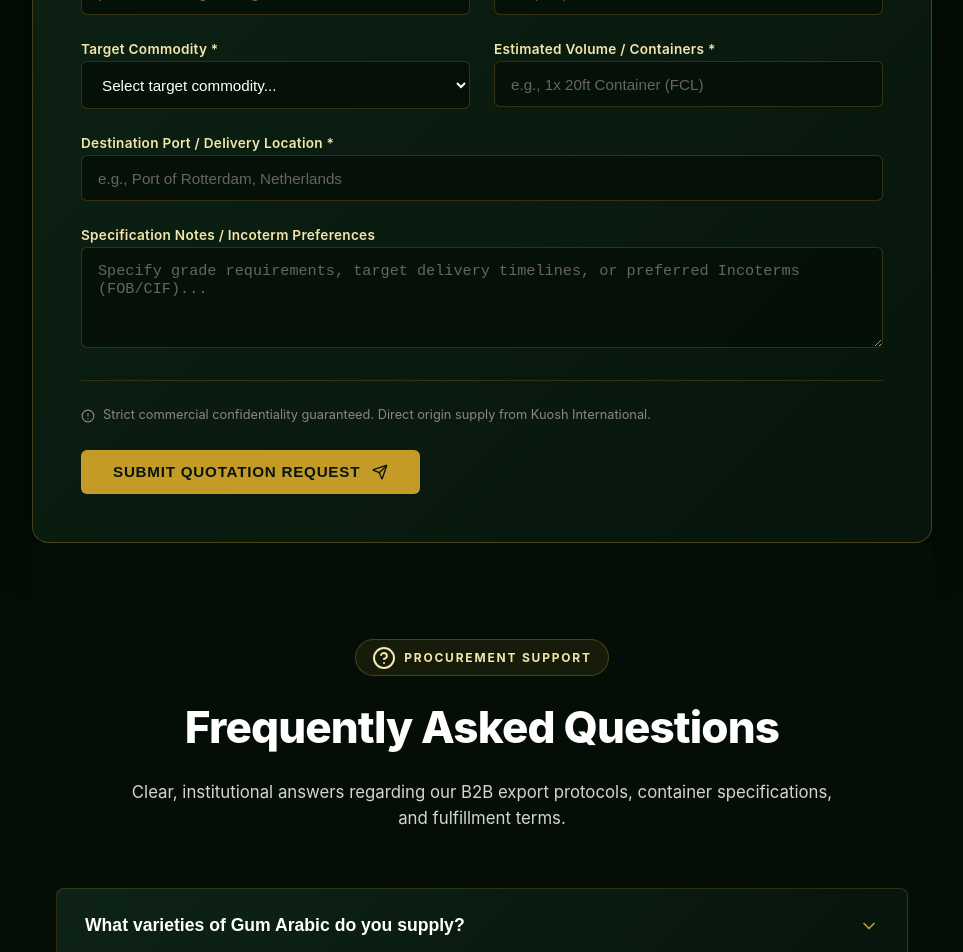
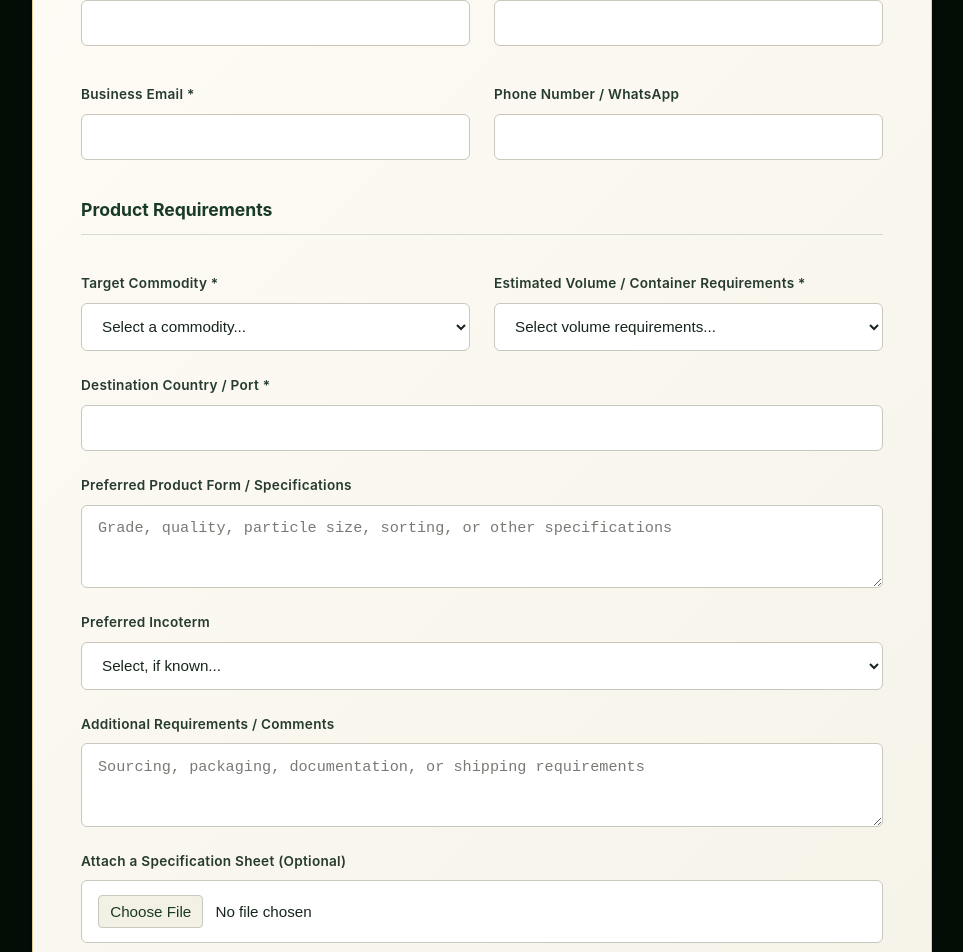
Before and after one commit to Makispear/Koush-International-Natural-Gum-FE, a React (Vite) app: page /quote in a window 1280 px wide. Shown: the part 780-1732 px from the top of the page, without its empty margins (158-1121 px from the left). Built offline with nearby package versions, Linux system fonts and the light colour scheme.

Commit message:
change form color

```diff
--- a/src/components/contact/requestQuote.css
+++ b/src/components/contact/requestQuote.css
@@ -54,11 +54,11 @@
 
 /* RFQ Card */
 .rfq-card {
-  background: linear-gradient(135deg, #0d2315 0%, #07150c 100%);
-  border: 1px solid rgba(197, 155, 39, 0.3);
+  background: linear-gradient(135deg, #fffdf7 0%, #f5f2e8 100%);
+  border: 1px solid rgba(197, 155, 39, 0.45);
   border-radius: 1rem;
   padding: 3rem;
-  box-shadow: 0 20px 40px rgba(0, 0, 0, 0.6);
+  box-shadow: 0 20px 40px rgba(0, 0, 0, 0.35);
 }
 
 .rfq-card-header {
@@ -68,11 +68,11 @@
 
 .rfq-tag {
   display: inline-block;
-  background-color: rgba(197, 155, 39, 0.1);
-  border: 1px solid rgba(197, 155, 39, 0.3);
+  background-color: #f3edd8;
+  border: 1px solid rgba(197, 155, 39, 0.4);
   padding: 0.35rem 1rem;
   border-radius: 9999px;
-  color: #f3e5ab;
+  color: #705710;
   font-size: 0.75rem;
   font-weight: 700;
   text-transform: uppercase;
@@ -83,13 +83,13 @@
 .rfq-title {
   font-size: clamp(2rem, 3vw, 2.5rem);
   font-weight: 800;
-  color: #ffffff;
+  color: #102719;
   margin-bottom: 0.75rem;
   letter-spacing: -0.02em;
 }
 
 .rfq-subtitle {
-  color: #a8a29e;
+  color: #586258;
   font-size: 1rem;
   line-height: 1.6;
   max-width: 40rem;
@@ -102,10 +102,20 @@
   gap: 1.5rem;
 }
 
+.form-section-heading {
+  grid-column: 1 / -1;
+  margin: 0.75rem 0 0;
+  padding-bottom: 0.65rem;
+  border-bottom: 1px solid rgba(17, 54, 32, 0.16);
+  color: #183a26;
+  font-size: 1.1rem;
+}
+
 .form-group {
+  min-width: 0;
   display: flex;
   flex-direction: column;
-  gap: 0.5srem;
+  gap: 0.5rem;
 }
 
 .form-group.full-width {
@@ -115,18 +125,25 @@
 .form-group label {
   font-size: 0.85rem;
   font-weight: 600;
-  color: #f3e5ab;
+  color: #263b2d;
   letter-spacing: 0.02em;
+}
+
+.form-group:not(.full-width) label {
+  display: flex;
+  min-height: 2.6em;
+  align-items: flex-end;
 }
 
 .form-group input,
 .form-group select,
 .form-group textarea {
-  background-color: rgba(4, 14, 7, 0.8);
-  border: 1px solid rgba(197, 155, 39, 0.25);
+  background-color: #ffffff;
+  border: 1px solid #c9c8bd;
   border-radius: 0.375rem;
   padding: 0.85rem 1rem;
-  color: #ffffff;
+  color: #17251b;
+  color-scheme: light;
   font-size: 0.95rem;
   transition:
     border-color 0.2s ease,
@@ -138,18 +155,33 @@
 .form-group select:focus,
 .form-group textarea:focus {
   outline: none;
-  border-color: #c59b27;
-  box-shadow: 0 0 0 3px rgba(197, 155, 39, 0.15);
+  border-color: #98771c;
+  box-shadow: 0 0 0 3px rgba(197, 155, 39, 0.2);
 }
 
 .form-group input::placeholder,
 .form-group textarea::placeholder {
-  color: #686461;
+  color: #777b74;
+}
+
+.file-upload-note {
+  color: #646d64;
+  font-size: 0.8rem;
 }
 
 .form-group select option {
-  background-color: #0d2315;
-  color: #ffffff;
+  background-color: #ffffff;
+  color: #17251b;
+}
+
+.form-group input[type="file"]::file-selector-button {
+  margin-right: 0.75rem;
+  padding: 0.45rem 0.7rem;
+  border: 1px solid #c9c8bd;
+  border-radius: 0.25rem;
+  color: #183a26;
+  background-color: #f3f0e5;
+  cursor: pointer;
 }
 
 /* Form Footer */
@@ -160,16 +192,21 @@
   justify-content: space-between;
   gap: 1.5rem;
   flex-wrap: wrap;
-  border-top: 1px solid rgba(197, 155, 39, 0.2);
+  border-top: 1px solid rgba(17, 54, 32, 0.16);
   padding-top: 1.5rem;
 }
 
 .form-privacy-note {
   display: flex;
-  align-items: center;
+  align-items: flex-start;
   gap: 0.5rem;
   font-size: 0.8rem;
-  color: #8c8581;
+  color: #596258;
+}
+
+.form-privacy-note svg {
+  flex-shrink: 0;
+  margin-top: 0.1rem;
 }
 
 .rfq-submit-btn {
@@ -219,30 +256,30 @@
 .rfq-success-state h3 {
   font-size: 1.75rem;
   font-weight: 700;
-  color: #ffffff;
+  color: #102719;
 }
 
 .rfq-success-state p {
-  color: #d6d3d1;
+  color: #4f5c52;
   max-width: 32rem;
   line-height: 1.6;
 }
 
 .success-email-note {
   font-size: 0.9rem;
-  color: #a8a29e;
+  color: #596258;
 }
 
 .success-email-note a {
-  color: #f3e5ab;
+  color: #735810;
   text-decoration: underline;
 }
 
 .rfq-reset-btn {
   margin-top: 1rem;
   background-color: transparent;
-  border: 1px solid rgba(197, 155, 39, 0.4);
-  color: #f3e5ab;
+  border: 1px solid rgba(17, 54, 32, 0.35);
+  color: #183a26;
   padding: 0.6rem 1.25rem;
   border-radius: 0.375rem;
   font-weight: 600;
@@ -251,7 +288,7 @@
 }
 
 .rfq-reset-btn:hover {
-  background-color: rgba(197, 155, 39, 0.1);
+  background-color: rgba(197, 155, 39, 0.12);
 }
 
 /* Responsive adjustments */
@@ -268,6 +305,11 @@
     grid-column: span 1;
   }
 
+  .form-group:not(.full-width) label {
+    display: block;
+    min-height: 0;
+  }
+
   .rfq-form-footer {
     flex-direction: column;
     align-items: stretch;
--- a/src/components/contact/requestQuote.jsx
+++ b/src/components/contact/requestQuote.jsx
@@ -15,9 +15,14 @@ export default function RequestQuote() {
 
   const handleSubmit = async (e) => {
     e.preventDefault();
+    const formData = new FormData(e.target);
+    const attachment = formData.get("attachment");
+    if (attachment instanceof File && attachment.size > 1_000_000) {
+      alert("Please upload a file smaller than 1 MB.");
+      return;
+    }
+
     setLoading(true);
-
-    const formData = new FormData(e.target);
     formData.append(
       "access_key",
       import.meta.env.VITE_WEB3FORMS_ACCESS_KEY ||
@@ -82,9 +87,9 @@ export default function RequestQuote() {
             <span className="rfq-tag">Institutional Procurement</span>
             <h2 className="rfq-title">Request for Quotation (RFQ)</h2>
             <p className="rfq-subtitle">
-              Submit your container allocation requirements. Our trade desk
-              responds within 24 business hours with formal pricing and origin
-              availability.
+              Submit your product and shipment requirements. Our team will
+              review your inquiry and coordinate pricing, availability, and
+              export arrangements based on your specifications.
             </p>
           </div>
 
@@ -93,11 +98,12 @@ export default function RequestQuote() {
               <CheckCircle2 size={48} className="success-icon" />
               <h3>RFQ Successfully Transmitted</h3>
               <p>
-                Thank you for your inquiry. Our export desk has received your
-                container allocation request and will contact you shortly.
+                Thank you for your inquiry. Our team will review your
+                requirements and follow up regarding availability and a
+                quotation.
               </p>
               <p className="success-email-note">
-                Need to attach documents or modify your request? Email us
+                Need to update your inquiry or send a larger document? Email us
                 directly at{" "}
                 <a href="mailto:info@kuoshinternational.com">
                   info@kuoshinternational.com
@@ -111,50 +117,39 @@ export default function RequestQuote() {
               </button>
             </div>
           ) : (
-            <form onSubmit={handleSubmit} className="rfq-form">
+            <form
+              onSubmit={handleSubmit}
+              className="rfq-form"
+              encType="multipart/form-data"
+            >
               <div className="rfq-form-grid">
+                <h3 className="form-section-heading full-width">
+                  Contact Information
+                </h3>
+
                 <div className="form-group">
                   <label htmlFor="name">Full Name *</label>
-                  <input
-                    type="text"
-                    id="name"
-                    name="name"
-                    required
-                    placeholder="e.g., Jonathan Vance"
-                  />
+                  <input type="text" id="name" name="name" required />
                 </div>
 
                 <div className="form-group">
                   <label htmlFor="company">Company / Organization *</label>
-                  <input
-                    type="text"
-                    id="company"
-                    name="company"
-                    required
-                    placeholder="e.g., Global Ingredients Ltd."
-                  />
+                  <input type="text" id="company" name="company" required />
                 </div>
 
                 <div className="form-group">
                   <label htmlFor="email">Business Email *</label>
-                  <input
-                    type="email"
-                    id="email"
-                    name="email"
-                    required
-                    placeholder="procurement@globalingredients.com"
-                  />
+                  <input type="email" id="email" name="email" required />
                 </div>
 
                 <div className="form-group">
                   <label htmlFor="phone">Phone Number / WhatsApp</label>
-                  <input
-                    type="tel"
-                    id="phone"
-                    name="phone"
-                    placeholder="+1 (555) 019-2834"
-                  />
+                  <input type="tel" id="phone" name="phone" />
                 </div>
+
+                <h3 className="form-section-heading full-width">
+                  Product Requirements
+                </h3>
 
                 <div className="form-group">
                   <label htmlFor="commodity">Target Commodity *</label>
@@ -165,13 +160,16 @@ export default function RequestQuote() {
                     defaultValue=""
                   >
                     <option value="" disabled>
-                      Select target commodity...
+                      Select a commodity...
                     </option>
-                    <option value="Gum Arabic (Acacia Senegal - Grade 1)">
-                      Gum Arabic (Acacia Senegal - Grade 1)
+                    <option value="Gum Arabic - Acacia senegal (Hashab)">
+                      Gum Arabic - Acacia senegal (Hashab)
                     </option>
-                    <option value="Gum Arabic (Talha)">
-                      Gum Arabic (Talha)
+                    <option value="Gum Arabic - Acacia seyal (Talha)">
+                      Gum Arabic - Acacia seyal (Talha)
+                    </option>
+                    <option value="Frankincense - Raw Natural Resin">
+                      Frankincense - Raw Natural Resin
                     </option>
                     <option value="Sudan Sesame Seeds">
                       Sudan Sesame Seeds
@@ -188,47 +186,98 @@ export default function RequestQuote() {
 
                 <div className="form-group">
                   <label htmlFor="quantity">
-                    Estimated Volume / Containers *
+                    Estimated Volume / Container Requirements *
                   </label>
-                  <input
-                    type="text"
+                  <select
                     id="quantity"
                     name="quantity"
                     required
-                    placeholder="e.g., 1x 20ft Container (FCL)"
-                  />
+                    defaultValue=""
+                  >
+                    <option value="" disabled>
+                      Select volume requirements...
+                    </option>
+                    <option value="20-foot container (~16 MT, where applicable)">
+                      20-foot container (~16 MT, where applicable)
+                    </option>
+                    <option value="40-foot container (~26 MT, where applicable)">
+                      40-foot container (~26 MT, where applicable)
+                    </option>
+                    <option value="Other quantity / Sample inquiry">
+                      Other quantity / Sample inquiry
+                    </option>
+                  </select>
                 </div>
 
                 <div className="form-group full-width">
                   <label htmlFor="destination">
-                    Destination Port / Delivery Location *
+                    Destination Country / Port *
                   </label>
                   <input
                     type="text"
                     id="destination"
                     name="destination"
                     required
-                    placeholder="e.g., Port of Rotterdam, Netherlands"
                   />
                 </div>
 
                 <div className="form-group full-width">
-                  <label htmlFor="message">
-                    Specification Notes / Incoterm Preferences
+                  <label htmlFor="specifications">
+                    Preferred Product Form / Specifications
                   </label>
                   <textarea
-                    id="message"
-                    name="message"
-                    rows="4"
-                    placeholder="Specify grade requirements, target delivery timelines, or preferred Incoterms (FOB/CIF)..."
-                  ></textarea>
+                    id="specifications"
+                    name="specifications"
+                    rows="3"
+                    placeholder="Grade, quality, particle size, sorting, or other specifications"
+                  />
+                </div>
+
+                <div className="form-group full-width">
+                  <label htmlFor="incoterm">Preferred Incoterm</label>
+                  <select id="incoterm" name="incoterm" defaultValue="">
+                    <option value="">Select, if known...</option>
+                    <option value="CIF">CIF</option>
+                    <option value="Other / To be discussed">
+                      Other / To be discussed
+                    </option>
+                  </select>
+                </div>
+
+                <div className="form-group full-width">
+                  <label htmlFor="comments">
+                    Additional Requirements / Comments
+                  </label>
+                  <textarea
+                    id="comments"
+                    name="comments"
+                    rows="3"
+                    placeholder="Sourcing, packaging, documentation, or shipping requirements"
+                  />
+                </div>
+
+                <div className="form-group full-width">
+                  <label htmlFor="attachment">
+                    Attach a Specification Sheet (Optional)
+                  </label>
+                  <input
+                    type="file"
+                    id="attachment"
+                    name="attachment"
+                    accept=".pdf,.doc,.docx,.xls,.xlsx,.csv,.png,.jpg,.jpeg"
+                  />
+                  <p className="file-upload-note">
+                    Maximum file size: 1 MB.
+                  </p>
                 </div>
               </div>
 
               <div className="rfq-form-footer">
                 <p className="form-privacy-note">
-                  <AlertCircle size={14} /> Strict commercial confidentiality
-                  guaranteed. Direct origin supply from Kuosh International.
+                  <AlertCircle size={14} />
+                  Your inquiry will be handled with commercial confidentiality.
+                  Our team will review your requirements and follow up regarding
+                  product availability, specifications, and quotation.
                 </p>
                 <button
                   type="submit"
```
Also changed, not shown: src/components/closing-assurance/closingAssurance.css (+30 -18 lines).
